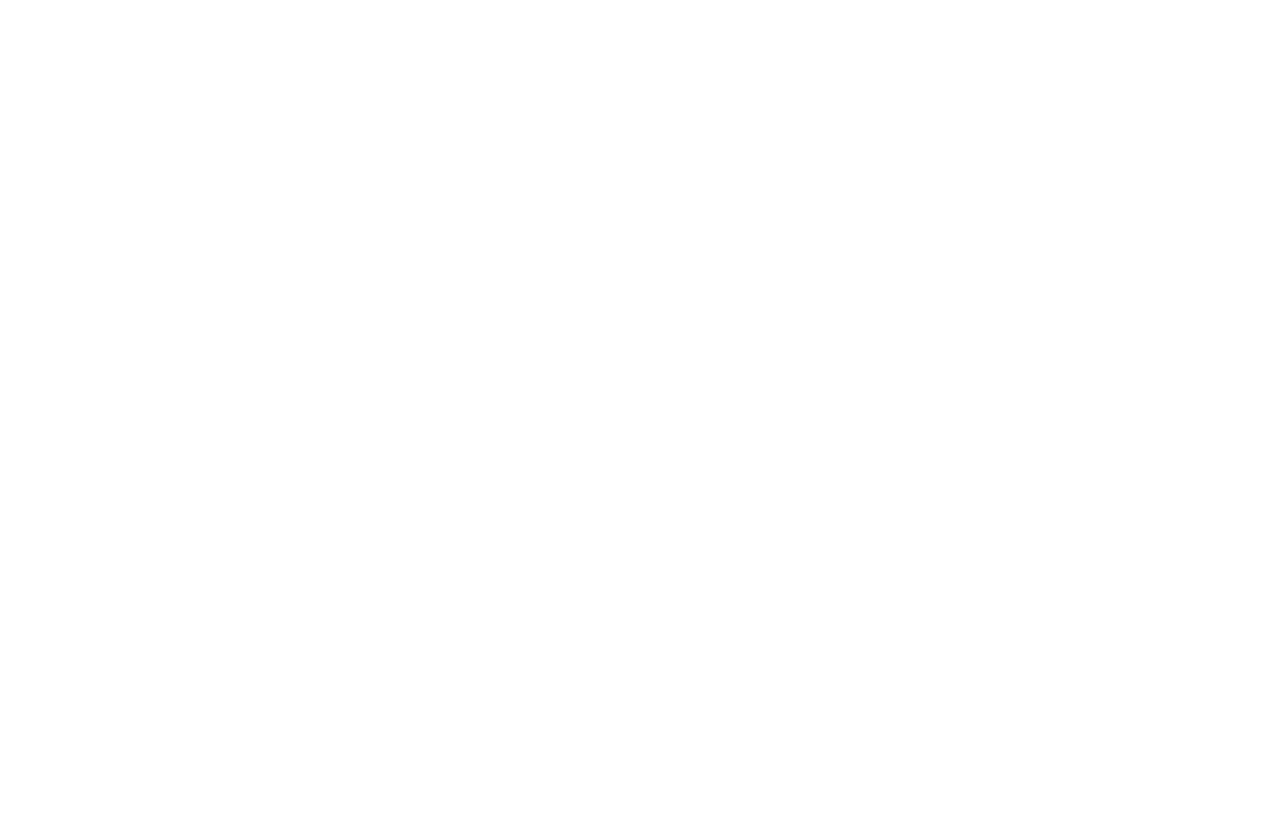
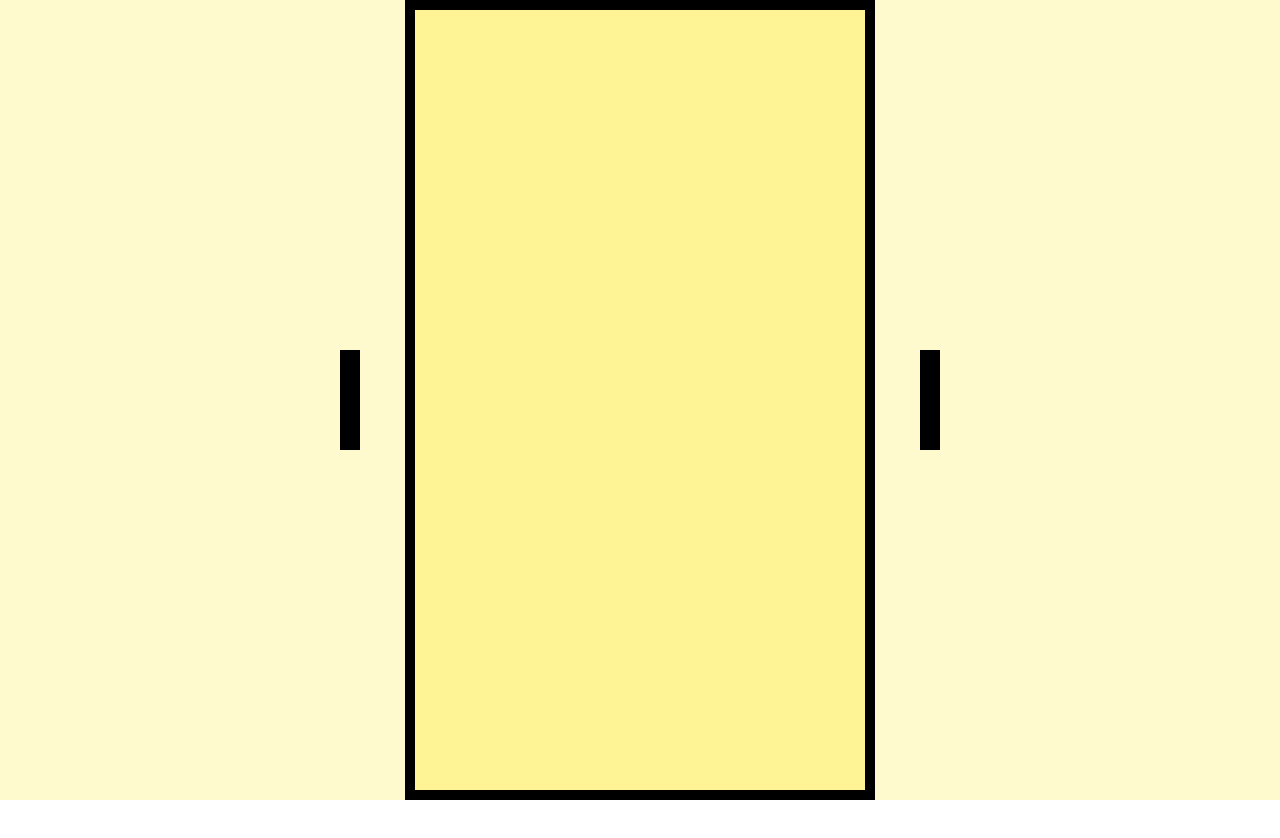
Before and after one commit to zzinis/js_review, a plain HTML site: page multi.html in a window 1280 px wide. After the commit the page ends 800 px from the top, so only its background shows below. Drawn offline with nearby package versions, Linux system fonts and the light colour scheme; files that its build step writes are made by us from their sources.

Commit message:
multi scss 추가

```diff
--- a/scss/style.scss
+++ b/scss/style.scss
@@ -13,6 +13,8 @@ a{text-decoration: none;}
 @import 'toggle.scss';
 @import 'cookie.scss';
 @import 'swiper.scss';
+@import 'multi.scss';
+
 
 
 
```
